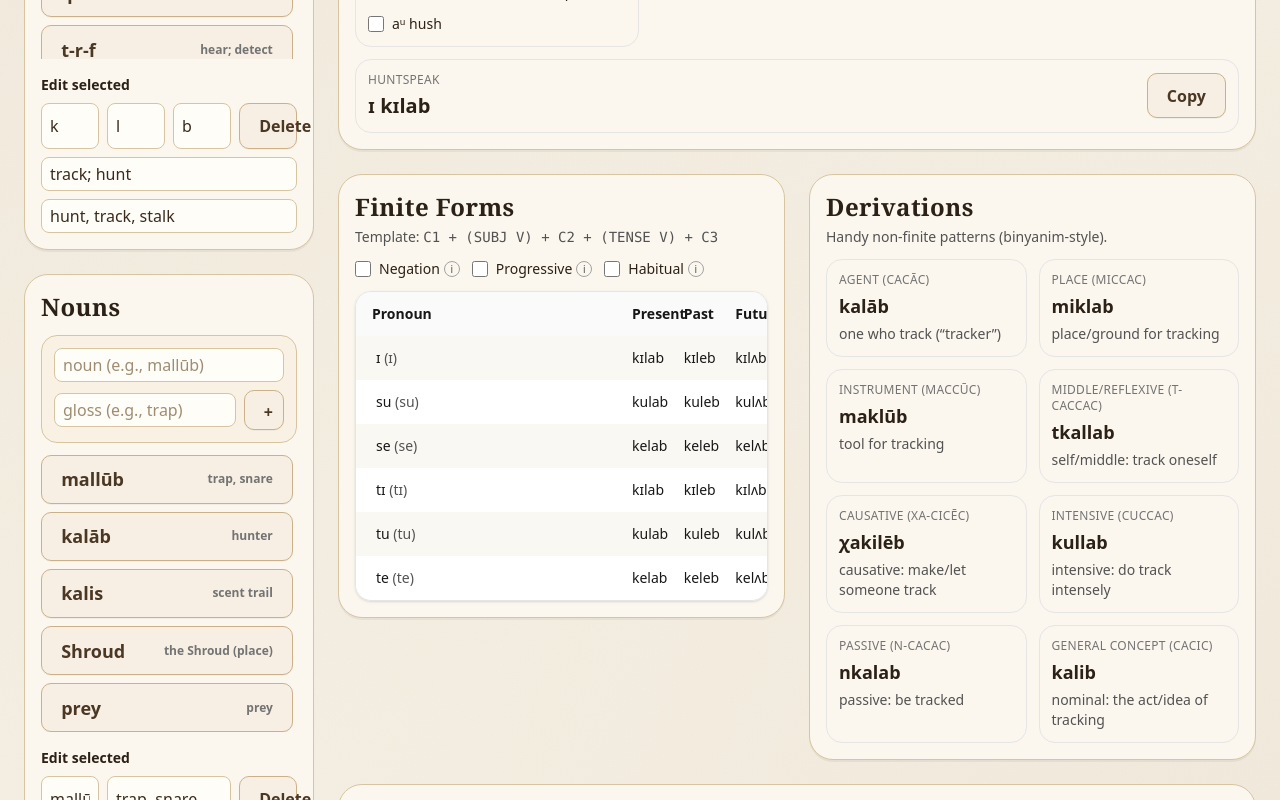
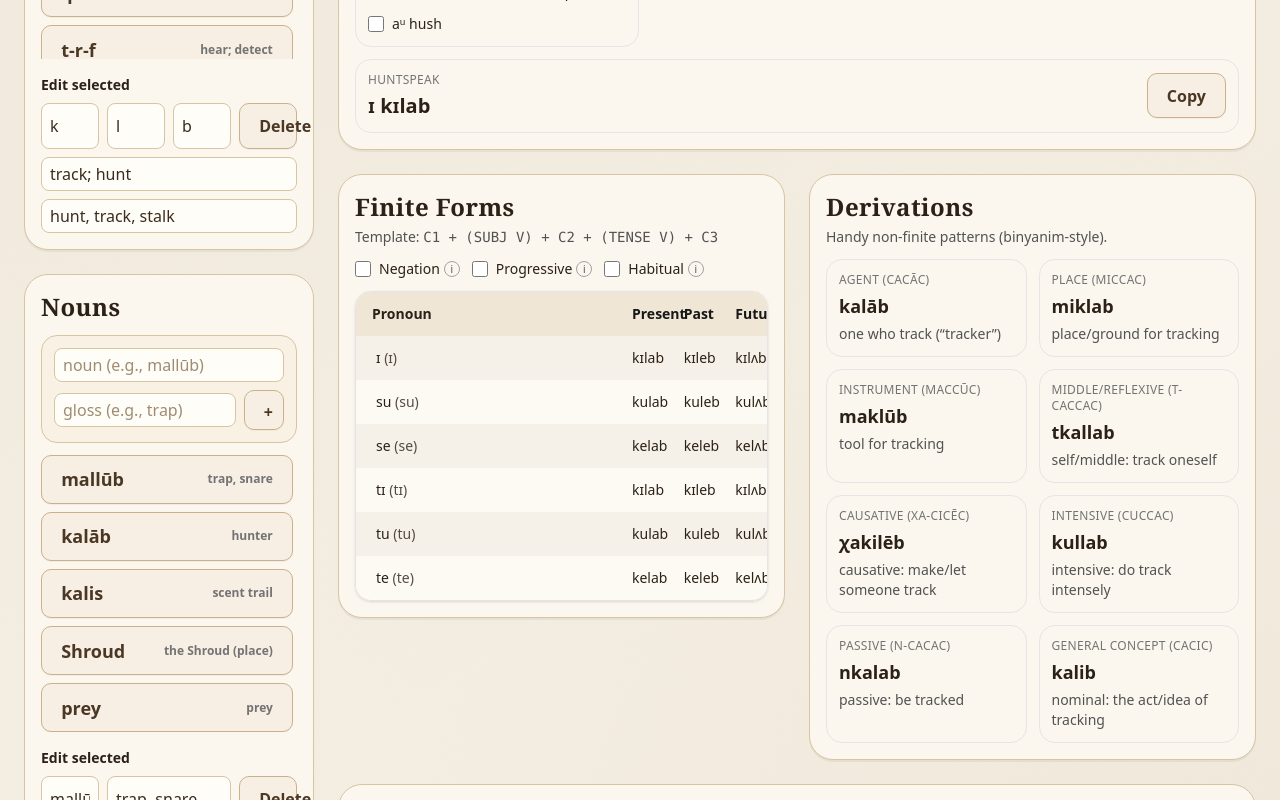
Before and after one commit to L1ghth0us3/Moontalk, a React (Vite) app: page / in a window 1280 px wide. Shown: the part 580-1380 px from the top of the page. Built offline with nearby package versions, Linux system fonts and the light colour scheme.

Commit message:
feat(theme-dark): style finite forms table rows and header for dark mode; neutralize hardcoded light backgrounds

```diff
--- a/src/components/FiniteForms.tsx
+++ b/src/components/FiniteForms.tsx
@@ -28,27 +28,27 @@ export default function FiniteForms({ root }: { root: Root }){
         <Toggle label="Habitual" info="Adds -ar for habitual." checked={showHab} onChange={setShowHab} />
       </div>
       <div className="overflow-x-auto rounded-2xl shadow-sm border border-neutral-200">
-        <table className="table-fixed w-full text-sm 2xl:text-base text-neutral-900">
+        <table className="table-fixed w-full text-sm 2xl:text-base finite-table">
           <colgroup>
             <col className="w-[16rem]" />
             <col />
             <col />
             <col />
           </colgroup>
-          <thead className="bg-neutral-50">
+          <thead>
             <tr>
-              <th className="text-left px-4 py-2 font-semibold text-neutral-900">Pronoun</th>
+              <th className="text-left px-4 py-2 font-semibold">Pronoun</th>
               {TENSES.map(t => (<th key={t.key} className="text-left px-5 py-3 font-semibold capitalize text-neutral-900">{t.label}</th>))}
             </tr>
           </thead>
           <tbody>
             {rows.map(({ p, items }, i) => (
-              <tr key={p.form} className={i % 2 ? "bg-white" : "bg-neutral-50/40"}>
-                <td className="px-5 py-3 whitespace-nowrap text-neutral-900">
+              <tr key={p.form} className={i % 2 ? "row-odd" : "row-even"}>
+                <td className="px-5 py-3 whitespace-nowrap">
                   <span className="font-medium">{p.form}</span>{" "}
-                  <span className="text-neutral-600">{p.label.replace(/^[^ ]+ /, "")}</span>
+                  <span className="opacity-80">{p.label.replace(/^[^ ]+ /, "")}</span>
                 </td>
-                {items.map((f, j) => (<td key={j} className="px-5 py-3 font-medium text-neutral-900">{f}</td>))}
+                {items.map((f, j) => (<td key={j} className="px-5 py-3 font-medium">{f}</td>))}
               </tr>
             ))}
           </tbody>
--- a/src/index.css
+++ b/src/index.css
@@ -92,6 +92,10 @@ body.theme-fantasy .sub-panel {
   background: #f8f1e4;
   border-color: #d7c5a1;
 }
+/* Finite table odd/even rows (fantasy) */
+body.theme-fantasy .finite-table thead { background-color: #efe6d6; }
+body.theme-fantasy .finite-table tbody tr.row-odd { background-color: #fdfaf4; }
+body.theme-fantasy .finite-table tbody tr.row-even { background-color: #f6f1e8; }
 
 /* Inputs */
 body.theme-fantasy input, body.theme-fantasy textarea, body.theme-fantasy select {
@@ -113,6 +117,10 @@ body.theme-plain .sub-panel {
   background: #ffffff;
   border-color: #e5e7eb;
 }
+/* Finite table (plain) */
+body.theme-plain .finite-table thead { background-color: #f8fafc; }
+body.theme-plain .finite-table tbody tr.row-odd { background-color: #ffffff; }
+body.theme-plain .finite-table tbody tr.row-even { background-color: #f9fafb; }
 body.theme-plain button {
   border-radius: 8px;
   border: 1px solid #e5e7eb;
@@ -135,6 +143,11 @@ body.theme-dark .sub-panel {
   background: #191823;
   border-color: #3a3345;
 }
+/* Finite table (dark) */
+body.theme-dark .finite-table thead { background-color: #23222b; }
+body.theme-dark .finite-table tbody tr.row-odd { background-color: #1f1e26; }
+body.theme-dark .finite-table tbody tr.row-even { background-color: #191823; }
+body.theme-dark .finite-table th, body.theme-dark .finite-table td { color: #eae6df; }
 body.theme-dark .fantasy-card h2,
 body.theme-dark .fantasy-card h3 {
   font-family: Georgia, "Times New Roman", Times, serif;
```
